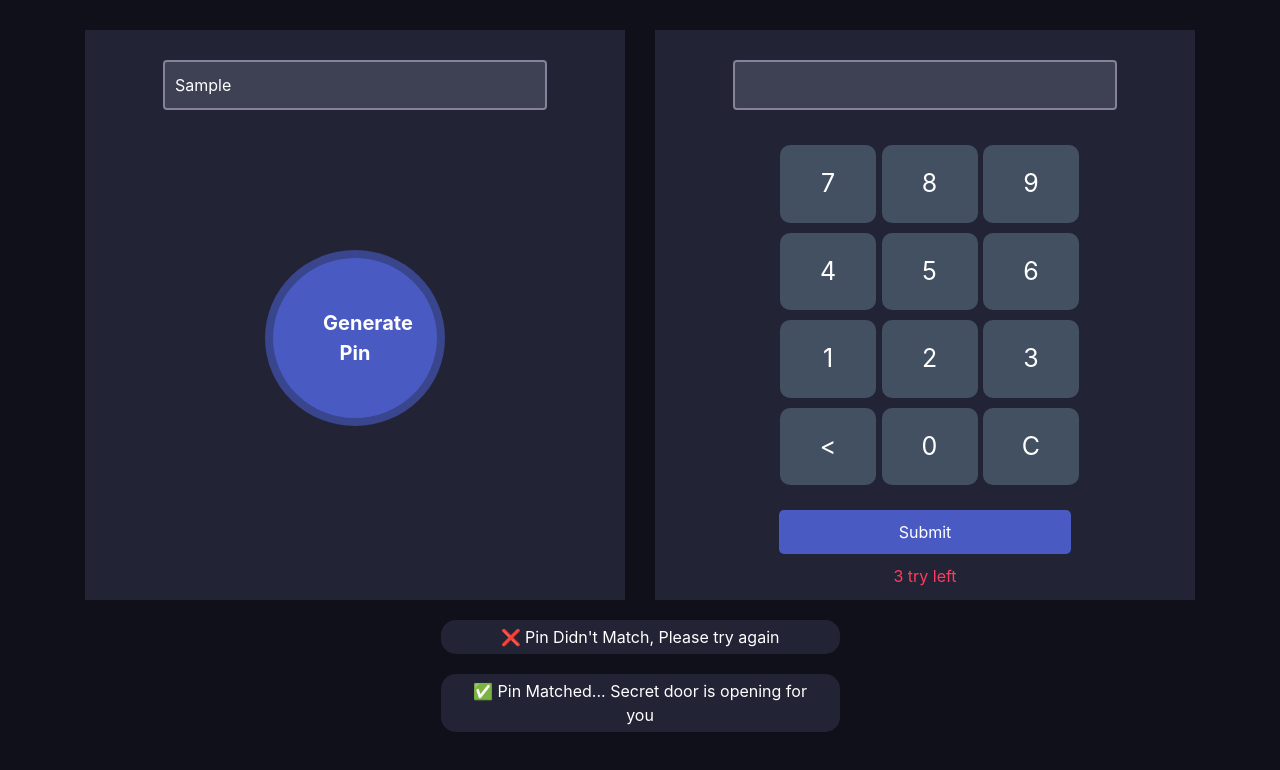
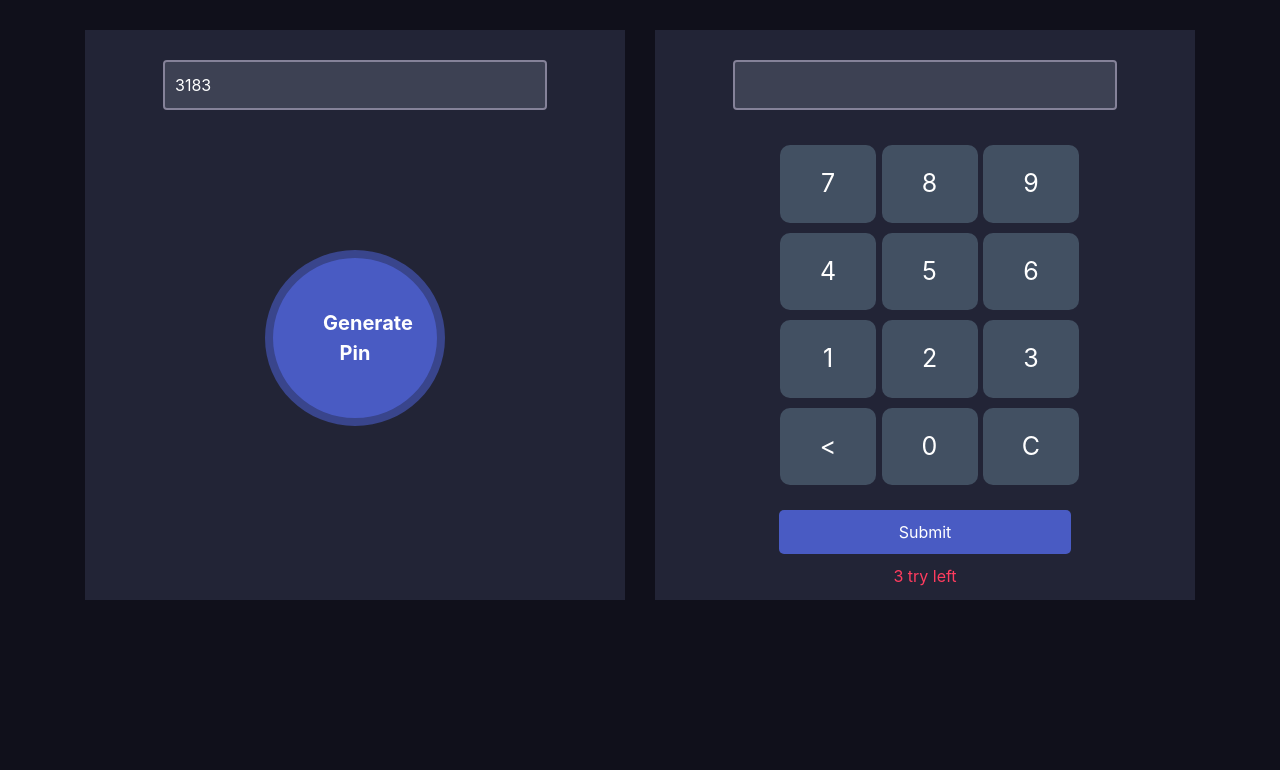
Before and after one commit to kawsarahmed22/pin-matcher, a plain HTML site: page index.html in a window 1280 px wide. Both pictures are taken after typing "Sample" into the empty fields and a click on the button "Generate Pin". Drawn offline with nearby package versions, Linux system fonts and the light colour scheme.

Commit message:
Pin Generate Part Done Successfully

```diff
--- a/index.html
+++ b/index.html
@@ -12,8 +12,8 @@
         <div class="row">
             <div class="col-md-6">
                 <div class="pin-generator half-width">
-                    <input class="form-control" type="text">
-                    <button class="generate-btn">Generate Pin</button>
+                    <input id="input-pin" class="form-control" type="text">
+                    <button id="generate-pin" class="generate-btn">Generate Pin</button>
                 </div>
             </div>
             <div class="col-md-6">
@@ -54,5 +54,7 @@
             <p class="notify">✅ Pin Matched... Secret door is opening for you</p>
         </div>
     </div>
+
+    <script src="js/app.js"></script>
 </body>
 </html>
--- /dev/null
+++ b/js/app.js
@@ -0,0 +1,18 @@
+document.getElementById('generate-pin').addEventListener('click', function(){
+
+    function getPin(){
+        const pin = Math.round(Math.random()*10000);
+        const pinString = pin + '';
+        if(pinString.length == 4){
+            return pin;
+        }
+        else {
+            return getPin();
+        }
+    }
+
+        const pin = getPin()
+
+    document.getElementById('input-pin').value = pin;
+
+})
--- a/style.css
+++ b/style.css
@@ -95,6 +95,7 @@ color: #E0B612;
     margin-top: 20px;
     border-radius: 15px;
     padding: 5px 20px;
+    display: none;
 }
 .notify-section{
     width: 35%;
```
